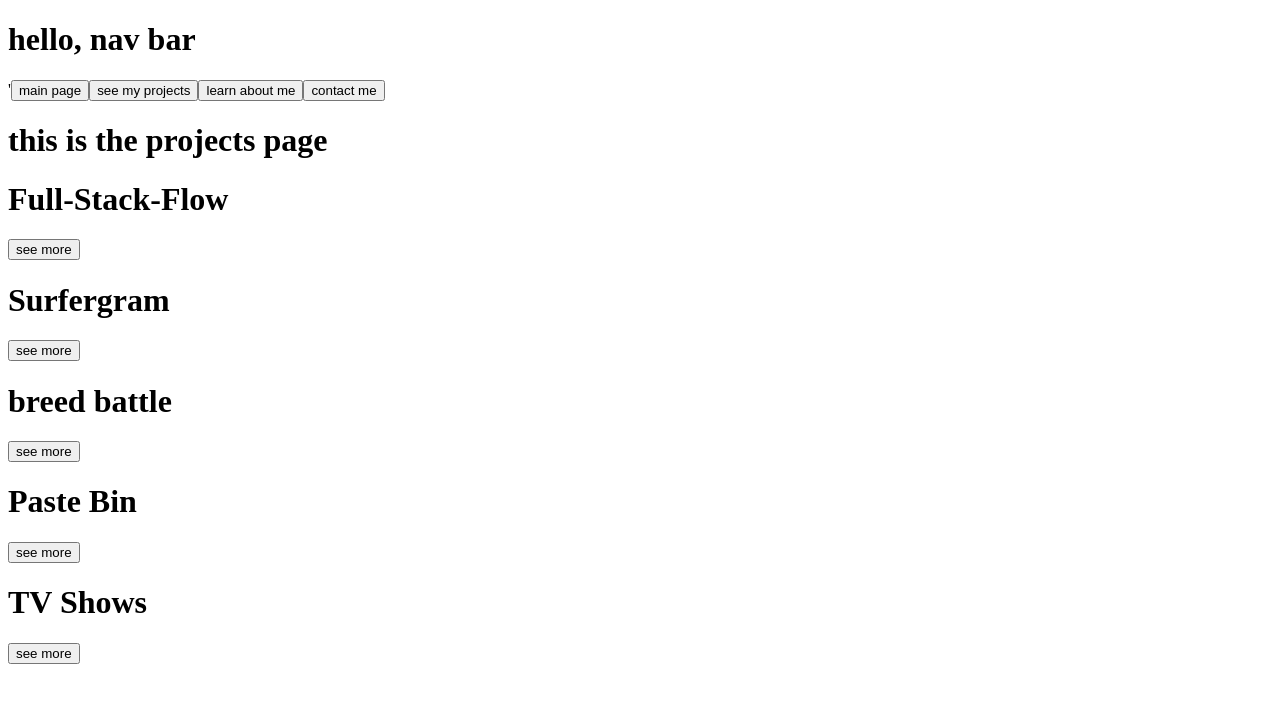
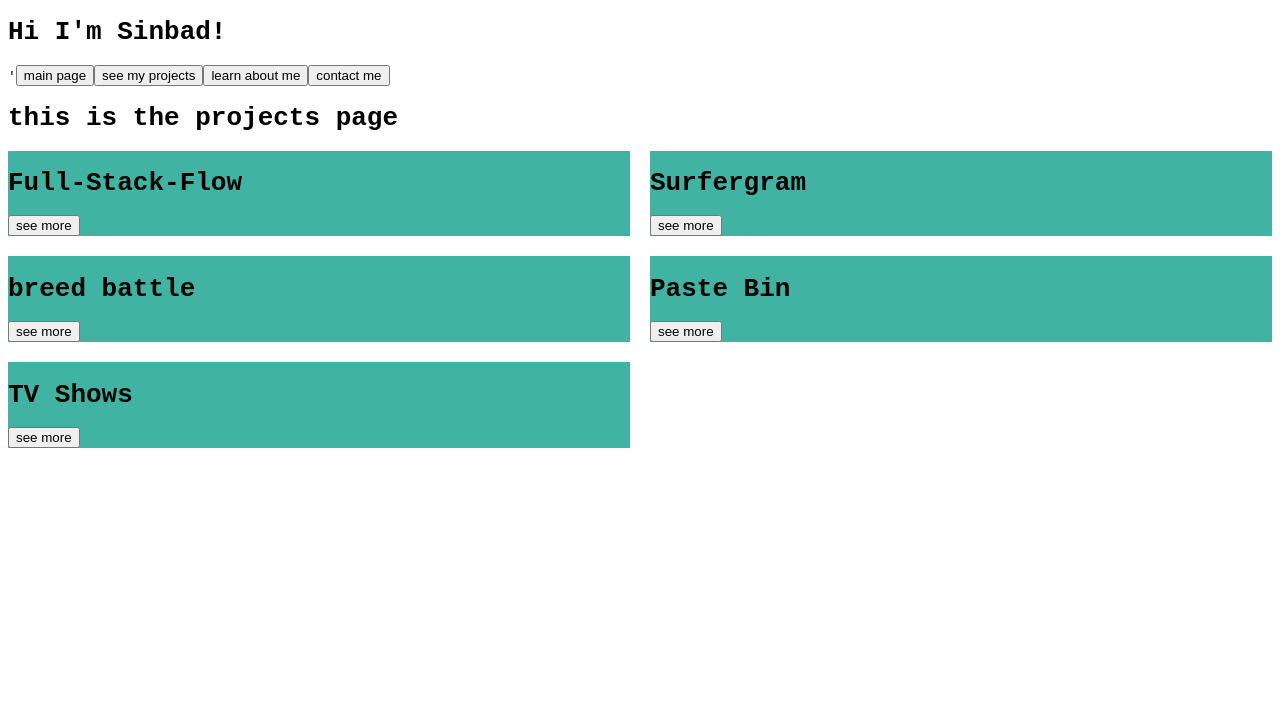
Before and after one commit to syndercres/sinbad-portfolio-site, a React (Create React App) app: page /projects in a window 1280 px wide. Shown: the top 702 px of the page. Built offline with nearby package versions, Linux system fonts and the light colour scheme.

Commit message:
added css

```diff
--- /dev/null
+++ b/src/App.css
@@ -0,0 +1,3 @@
+body{
+    font-family: monospace;
+}
--- a/src/App.tsx
+++ b/src/App.tsx
@@ -6,6 +6,8 @@ import FullProjectPage from "./components/FullProjectPage";
 import MainPage from "./components/MainPage";
 import NavBar from "./components/NavBar";
 import ProjectsPage from "./components/ProjectsPage";
+import "./App.css"
+
 function App(): JSX.Element {
   return (
     <div>
--- /dev/null
+++ b/src/component-styles/ProjectsPage.css
@@ -0,0 +1,11 @@
+.project-item{
+    background-color:#41B3A3;
+
+}
+
+.project-container{
+    display: grid;
+    grid-template-columns: 1fr 1fr ;
+    column-gap: 20px;
+    row-gap: 20px;
+}
--- a/src/components/NavBar.tsx
+++ b/src/components/NavBar.tsx
@@ -6,7 +6,7 @@ export default function NavBar (): JSX.Element {
     return(
         <div>
             <div>
-                <h1>hello, nav bar</h1>'
+                <h1>Hi I'm Sinbad!</h1>'
                 <NavLink to=""><button> main page </button></NavLink>
                 <NavLink to="/projects"><button> see my projects</button></NavLink>
                 <NavLink to="/about-me"><button> learn about me </button></NavLink>
--- a/src/components/ProjectsPage.tsx
+++ b/src/components/ProjectsPage.tsx
@@ -1,14 +1,14 @@
 import { NavLink } from "react-router-dom"
 import { projectList } from "../utils/ProjectList"
-
+import "../component-styles/ProjectsPage.css"
 
 export default function ProjectsPage():JSX.Element{
     return(
-        <div>
+        <div className="project-page-body">
             <h1>this is the projects page</h1>
-            <div>
+            <div className="project-container">
                 {projectList.map((project)=> {return(
-                   <div key={project.name}>
+                   <div className="project-item" key={project.name}>
                     <h1>{project.name}</h1>
                     <NavLink to={`/full-project/${project.id}`}><button>see more</button></NavLink>
                     </div>
```
